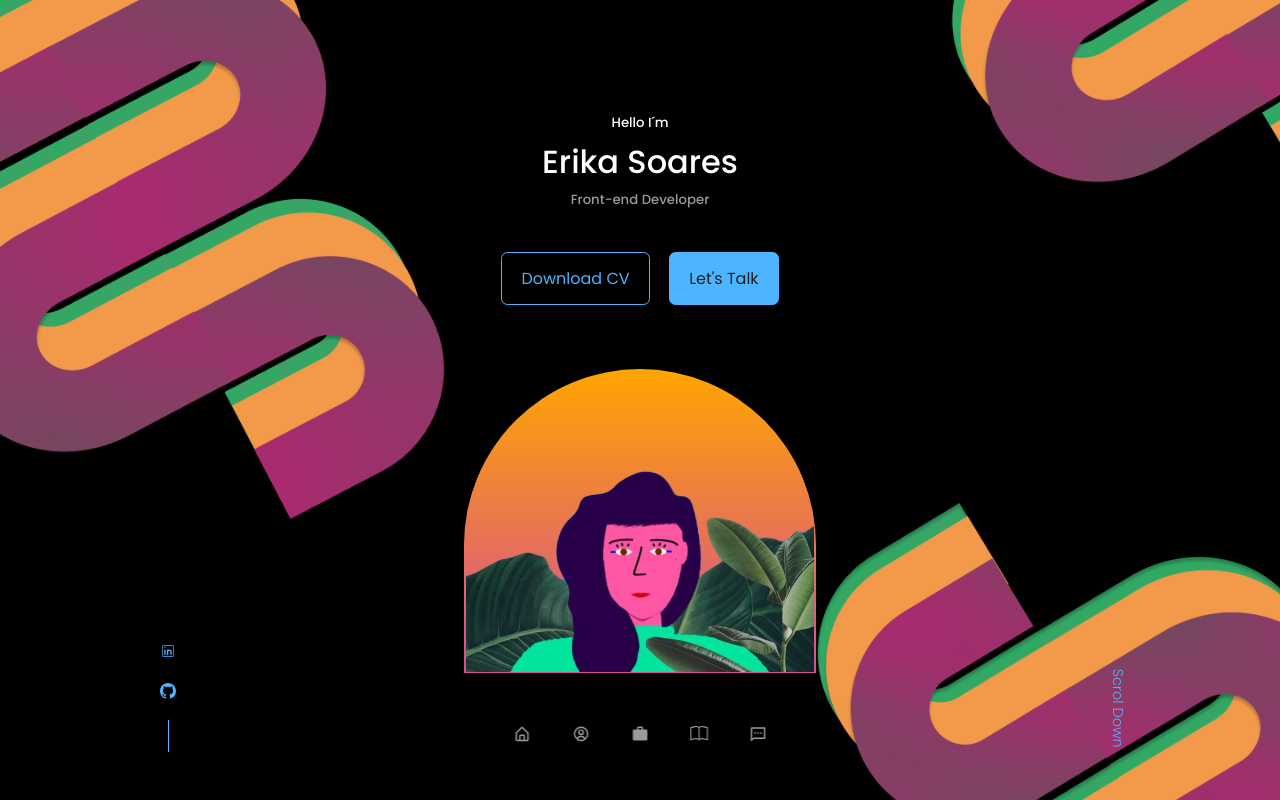
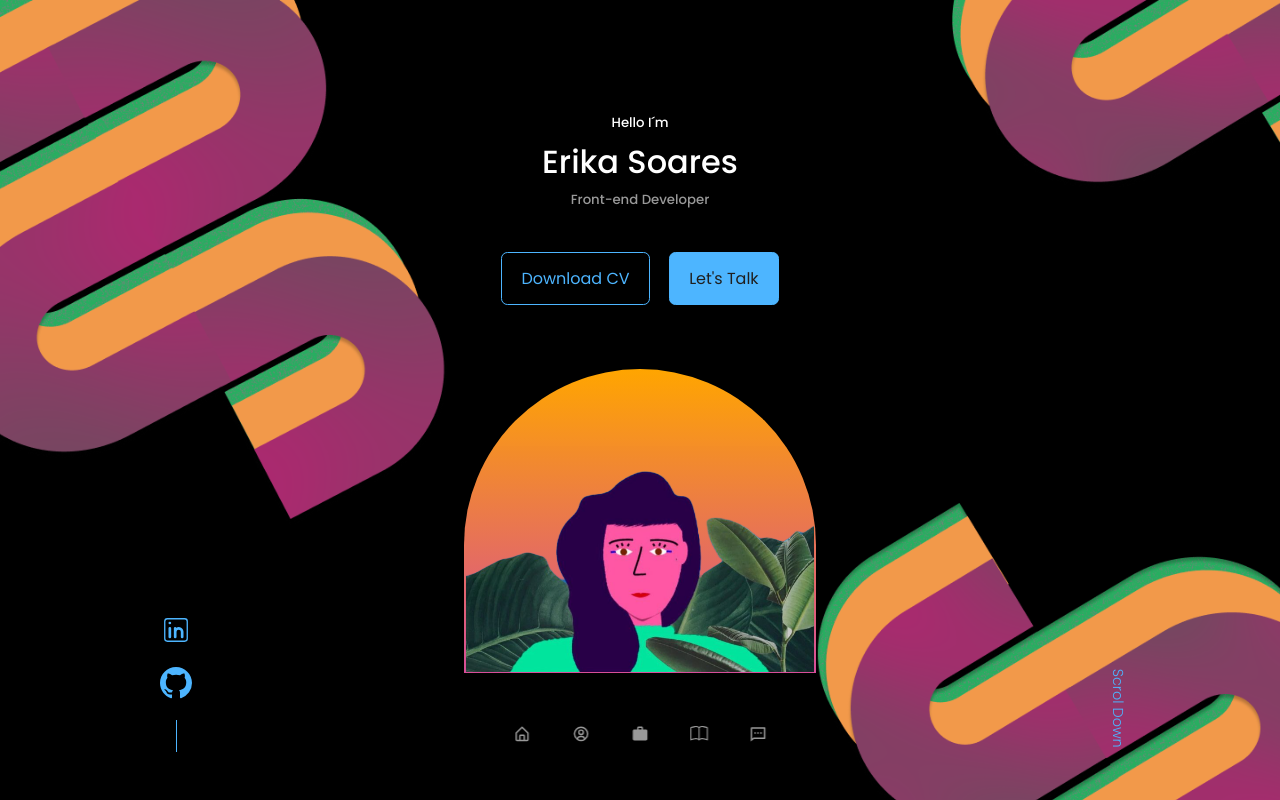
Before and after one commit to erikasoaress/portfolio, a React (Create React App) app: page / in a window 1280 px wide. Shown: the top 800 px of the page. Built offline with nearby package versions, Linux system fonts and the light colour scheme; the HTML template or start-up script is replaced by a standard one.

Commit message:
header icons size

```diff
--- a/src/components/header/HeaderSocials.jsx
+++ b/src/components/header/HeaderSocials.jsx
@@ -9,10 +9,10 @@ function HeaderSocials() {
         href="https://www.linkedin.com/in/%C3%A9rika-soares-gomes-496704241/?locale=en_US"
         target="_blank"
       >
-        <CiLinkedin />
+        <CiLinkedin className="header__socials-icon"/>
       </a>
       <a href="https://github.com/erikasoaress" target="_blank">
-        <BsGithub />
+        <BsGithub className="header__socials-icon"/>
       </a>
     </div>
   );
--- a/src/components/header/header.css
+++ b/src/components/header/header.css
@@ -27,6 +27,11 @@ header {
     position:absolute;
     left:0;
     bottom:3rem;
+}
+
+.header__socials-icon {
+    height:2rem;
+    width:2rem;
 }
 
 .header__socials::after {
```
